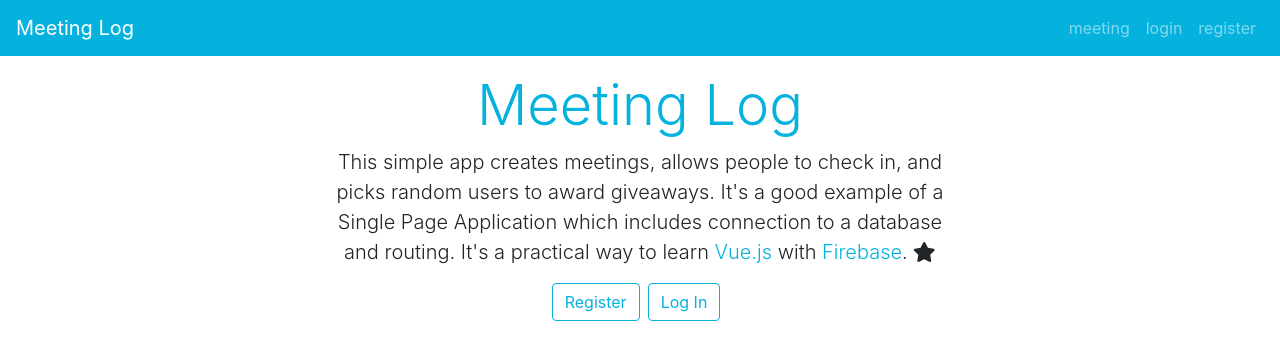
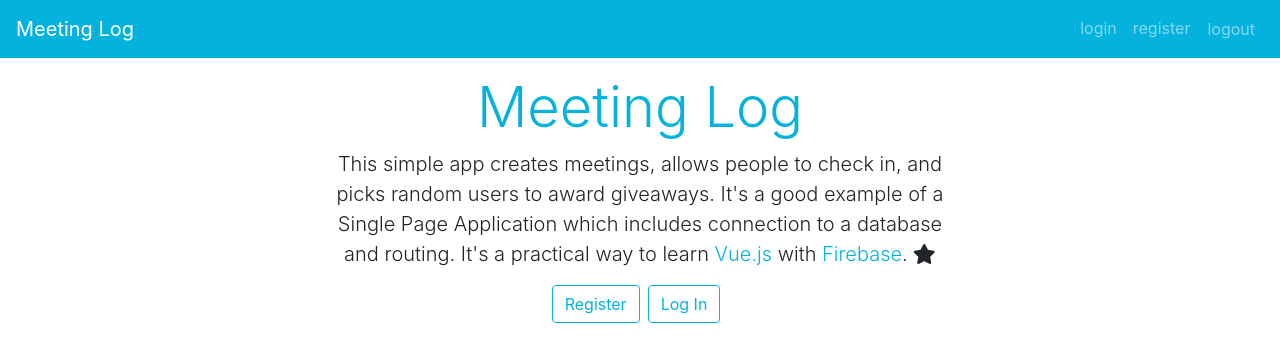
Before and after one commit to GregatGit/meetingLog, a Vue app: page / in a window 1280 px wide. Shown: the top 362 px of the page. Built offline with nearby package versions, Linux system fonts and the light colour scheme; no server answers.

Commit message:
logout func in navbar

```diff
--- a/src/App.vue
+++ b/src/App.vue
@@ -1,6 +1,6 @@
 <template>
   <div id="app">
-    <Navigation />
+    <Navigation :user="user" @logout="logout" />
     <router-view class="container" :user="user" @logout="logout" />
   </div>
 </template>
--- a/src/components/Navigation.vue
+++ b/src/components/Navigation.vue
@@ -4,15 +4,23 @@
       <div class="container-fluid">
         <router-link class="navbar-brand" to="/">Meeting Log</router-link>
         <div class="navbar-nav ml-auto">
-          <router-link class="nav-item nav-link" to="/meetings"
+          <router-link class="nav-item nav-link" to="/meetings" v-if="user"
             >meeting</router-link
           >
-          <router-link class="nav-item nav-link" to="/login">login</router-link>
-          <router-link class="nav-item nav-link" to="/register"
+          <router-link class="nav-item nav-link" to="/login" v-if="!user">login</router-link>
+          <router-link class="nav-item nav-link" to="/register" v-if="!user"
             >register</router-link
           >
+          <button class="nav-item nav-link btn btn-link" @click="$emit('logout')">logout</button>
         </div>
       </div>
     </nav>
   </div>
 </template>
+
+<script>
+export default {
+  name: 'navigation',
+  props: ['user']
+}
+</script>
```
